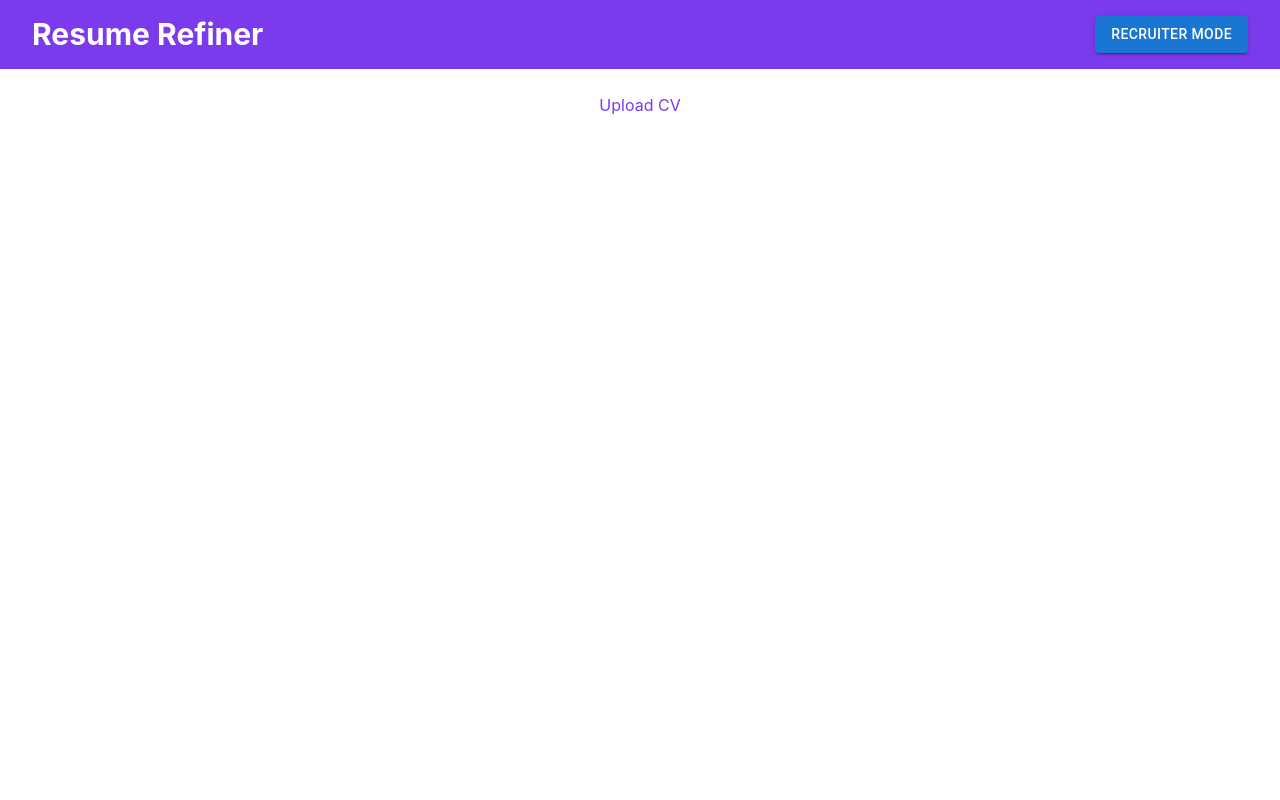
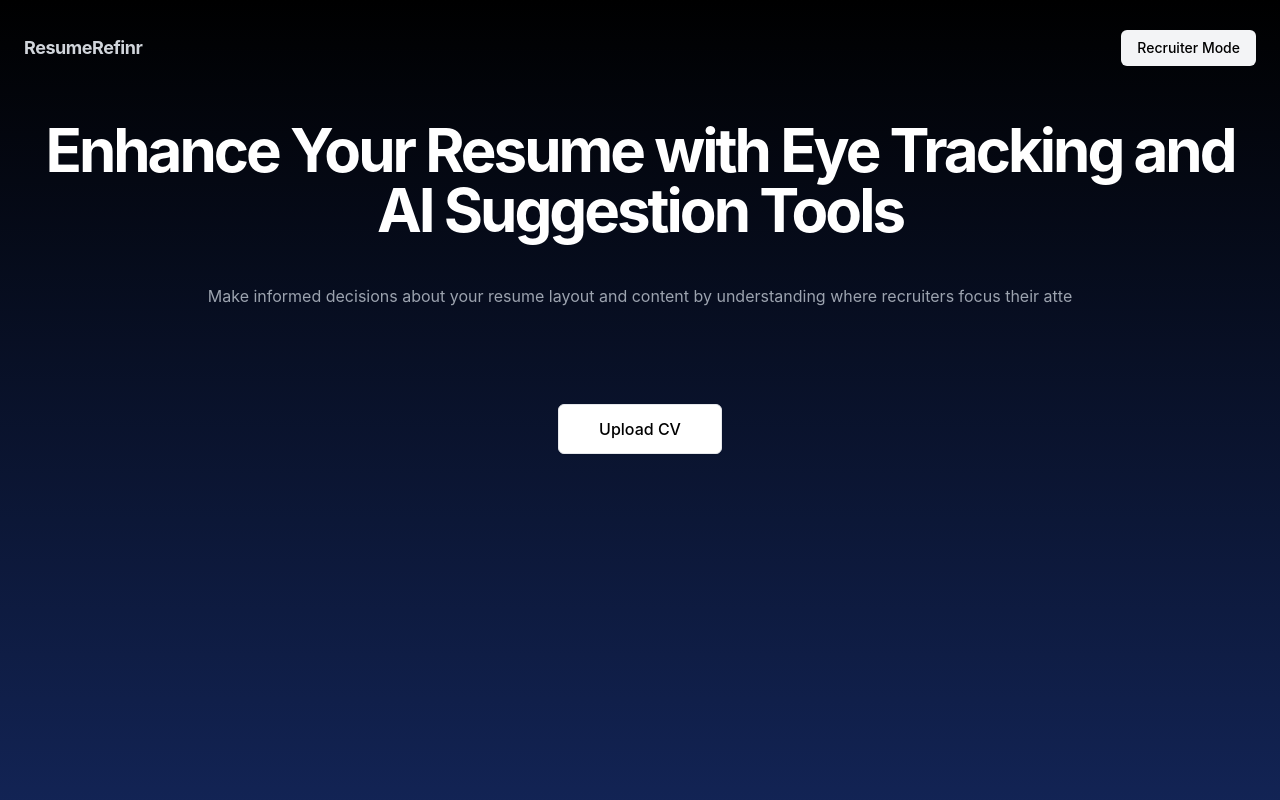
Before and after one commit to sina206/ResumeRefinr, a React (Vite) app: page / in a window 1280 px wide. Shown: the top 800 px of the page. Built offline with nearby package versions, Linux system fonts and the light colour scheme.

Commit message:
third commit

```diff
--- a/package.json
+++ b/package.json
@@ -21,8 +21,9 @@
     "react": "^18.2.0",
     "react-dom": "^18.2.0",
     "react-router-dom": "^6.22.3",
-    "webgazer": "^3.3.0",
-    "sass": "^1.75.0"
+    "sass": "^1.75.0",
+    "tailwindcss": "^3.4.3",
+    "webgazer": "^3.3.0"
   },
   "devDependencies": {
     "@types/react": "^18.2.66",
--- /dev/null
+++ b/postcss.config.cjs
@@ -0,0 +1,3 @@
+module.exports = {
+  plugins: [require('tailwindcss'), require('autoprefixer')],
+}
--- a/src/App.jsx
+++ b/src/App.jsx
@@ -1,7 +1,7 @@
 import { BrowserRouter as Router, Routes, Route } from "react-router-dom";
 import Home from "./pages/Home";
 import UploadButton from "./pages/UploadButton";
-import ChatTest from "./pages/ChatTest";
+// import ChatTest from "./pages/ChatTest";
 import Recruitermode from "./pages/Recruitermode";
 import "tailwindcss/tailwind.css";
 
--- a/src/index.css
+++ b/src/index.css
@@ -10,7 +10,7 @@ body {
   -webkit-font-smoothing: antialiased;
   -moz-osx-font-smoothing: grayscale;
 }
-.auth-container{
+.auth-container {
   background-color: white;
   border-radius: 25px;
   text-align: left;
@@ -18,16 +18,16 @@ body {
   padding: 15px;
   margin: 0 auto;
   width: 35%;
-  height:35%;
+  height: 35%;
   display: flex;
   flex-direction: column;
   min-width: 0;
 }
-.provider-container{
-  width:100%;
-  height:100%;
+.provider-container {
+  width: 100%;
+  height: 100%;
 }
-.auth-button{
+.auth-button {
   border-radius: 25px;
   height: 100%;
   width: 30%;
@@ -46,7 +46,7 @@ code {
 
 @media (max-width: 576px) {
   .auth-container {
-    width: 90%;  /* Adjust width for even smaller screens */
+    width: 90%; /* Adjust width for even smaller screens */
   }
 }
 
@@ -71,3 +71,12 @@ code {
 .animate-wiggle {
   animation: wiggle 1s infinite;
 } */
+
+@keyframes typing {
+  from {
+    width: 0;
+  }
+  to {
+    width: 100%;
+  }
+}
--- a/src/pages/Home.jsx
+++ b/src/pages/Home.jsx
@@ -1,9 +1,45 @@
-import { useState } from "react";
+import { useState, useEffect } from "react";
 import Button from "@mui/material/Button";
 
 function Home() {
+  const [headerText, setHeaderText] = useState("");
+  const [paragraphText, setParagraphText] = useState("");
   const [cvFile, setCvFile] = useState(null);
   const [cvUrl, setCvUrl] = useState("");
+
+  useEffect(() => {
+    // Set the header text with a typewriter effect
+    const headerText =
+      "Enhance Your Resume with Eye Tracking and AI Suggestion Tools";
+    let index = 0;
+    const intervalId = setInterval(() => {
+      if (index <= headerText.length) {
+        setHeaderText(headerText.substring(0, index));
+        index++;
+      } else {
+        clearInterval(intervalId);
+      }
+    }, 40);
+    // Clean up the interval when component unmounts
+    return () => clearInterval(intervalId);
+  }, []);
+
+  useEffect(() => {
+    // Set the paragraph text with a typewriter effect
+    const paragraphText =
+      "Make informed decisions about your resume layout and content by understanding where recruiters focus their attention.";
+    let index = 0;
+    const intervalId = setInterval(() => {
+      if (index <= paragraphText.length) {
+        setParagraphText(paragraphText.substring(0, index));
+        index++;
+      } else {
+        clearInterval(intervalId);
+      }
+    }, 50);
+    // Clean up the interval when component unmounts
+    return () => clearInterval(intervalId);
+  }, []);
 
   // Function to handle file upload
   const handleFileUpload = (event) => {
@@ -30,17 +66,36 @@ function Home() {
 
   return (
     <>
-      <div className="bg-purple-600 py-4 px-8 flex justify-between items-center">
-        <h1 className="text-white text-3xl font-bold">Resume Refiner</h1>
-        <Button
-          variant="contained"
-          className="bg-white text-purple-600 hover:bg-purple-500 hover:text-white"
+      {/* Header Section */}
+      <div className="bg-gradient-to-b from-black to-blue-900 w-full py-4">
+        <header className="flex items-center h-16 px-4 md:px-6 w-full shrink-0">
+          <p
+            className="text-gray-300 mr-4 flex items-center text-lg font-bold tracking-tighter sm:tracking-tight"
+            href="#"
+          >
+            ResumeRefinr
+          </p>
+          <div className="ml-auto flex items-center gap-2">
+            <button
+              className="inline-flex items-center rounded-md bg-gray-100 px-4 py-2 text-sm font-medium transition-colors hover:bg-gray-100/50 dark:bg-gray-950 dark:hover:bg-gray-950/50"
+              href="#"
             >
               Recruiter Mode
-        </Button>
+            </button>
           </div>
-      <div className="flex justify-center items-start min-h-screen">
-        <div className="w-1/2 p-4 flex justify-center items-center">
+        </header>
+
+        {/* Main Content Section */}
+        <div className="container flex flex-col gap-4 px-4 py-10 items-center justify-center space-y-4 text-center md:gap-8 md:px-6 lg:gap-10 xl:gap-12">
+          <div className="space-y-3">
+            <h1 className="text-white text-3xl font-bold tracking-tighter sm:text-5xl md:text-6xl lg:text-7xl/none">
+              {headerText}
+            </h1>
+            <p className="mx-auto max-w-[600px] text-gray-400 md:text-3xl/relaxed lg:text-base/relaxed xl:text-2xl/relaxed dark:text-gray-400 py-8">
+              {paragraphText}
+            </p>
+          </div>
+          <div className="space-x-4">
             {cvUrl &&
               (cvFile.type === "application/pdf" ? (
                 <iframe src={cvUrl} title="CV" className="w-full h-auto" />
@@ -50,7 +105,7 @@ function Home() {
             {!cvUrl && (
               <label
                 htmlFor="cv-upload"
-              className="bg-white text-purple-600 py-2 px-4 rounded-md cursor-pointer"
+                className="inline-flex h-4 items-center justify-center rounded-md border border-gray-200 bg-white px-10 py-6 text-md font-medium shadow-sm gap-2 transition-colors hover:bg-gray-100 hover:text-gray-900 focus-visible:outline-none focus-visible:ring-1 focus-visible:ring-gray-950 disabled:pointer-events-none disabled:opacity-50 dark:border-gray-800 dark:bg-gray-950 dark:hover:bg-gray-800 dark:hover:text-gray-50 dark:focus-visible:ring-gray-300"
               >
                 Upload CV
                 <input
@@ -65,16 +120,23 @@ function Home() {
             {cvUrl && (
               <Button
                 variant="contained"
-              className="bg-purple-600 text-white hover:bg-purple-500"
+                className="inline-flex h-4 items-center justify-center rounded-md border border-gray-200 bg-white px-10 py-6 text-sm font-medium shadow-sm gap-2 transition-colors hover:bg-gray-100 hover:text-gray-900 focus-visible:outline-none focus-visible:ring-1 focus-visible:ring-gray-950 disabled:pointer-events-none disabled:opacity-50 dark:border-gray-800 dark:bg-gray-950 dark:hover:bg-gray-800 dark:hover:text-gray-50 dark:focus-visible:ring-gray-300"
                 onClick={handleNewCvUpload}
               >
                 Upload New CV
               </Button>
             )}
           </div>
+        </div>
+
+        {/* Content Section */}
+        <div className="flex justify-center items-start min-h-screen">
+          {/* CV Stats Section */}
           {cvUrl && (
             <div className="w-1/2 p-4">
-            <h2 className="text-2xl font-bold text-gray-800 mb-4">CV Stats</h2>
+              <h2 className="text-2xl font-bold text-gray-800 mb-4">
+                CV Stats
+              </h2>
               <div className="flex flex-col">
                 <div className="mb-4">
                   <p className="text-lg font-semibold text-gray-600">
@@ -95,6 +157,7 @@ function Home() {
             </div>
           )}
         </div>
+      </div>
     </>
   );
 }
```
Also changed, not shown: 2 other files (tests, documents, lock files or other folders). Lines whose indentation alone changed are shown as unchanged.
